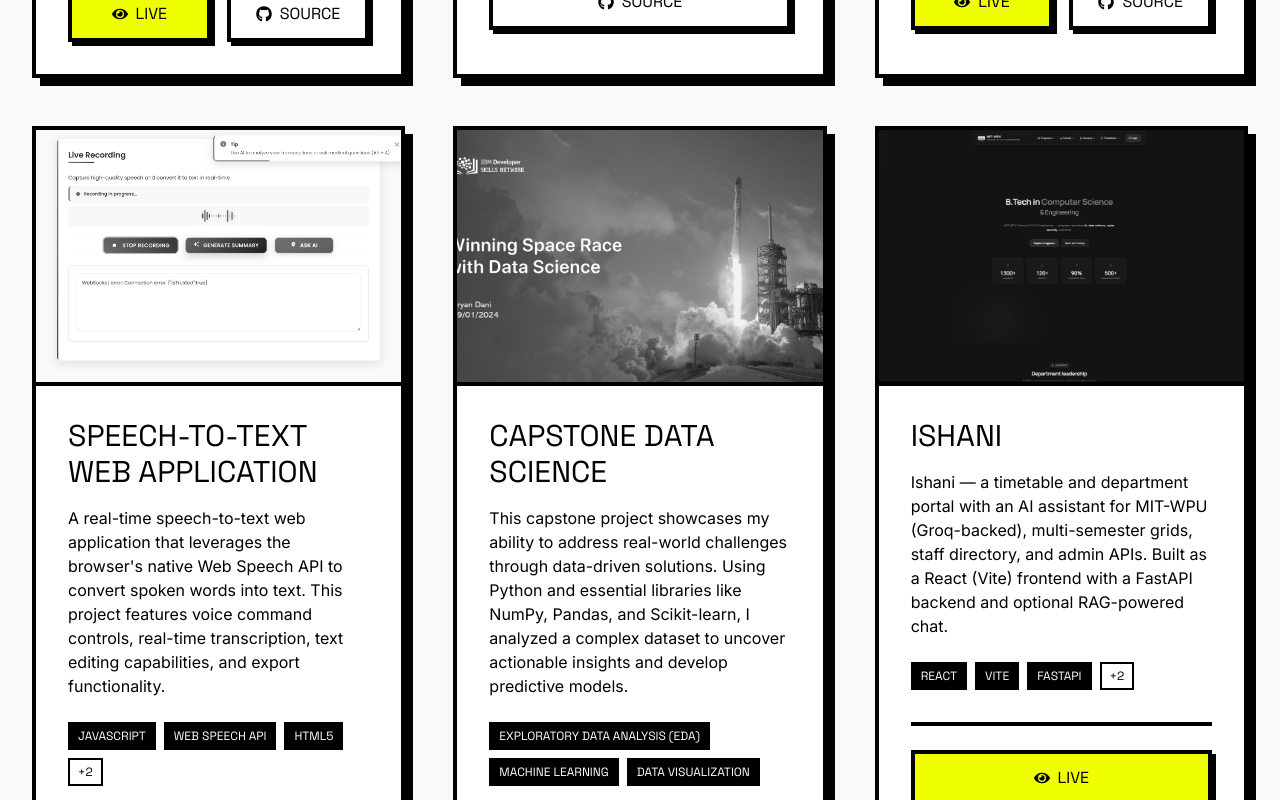
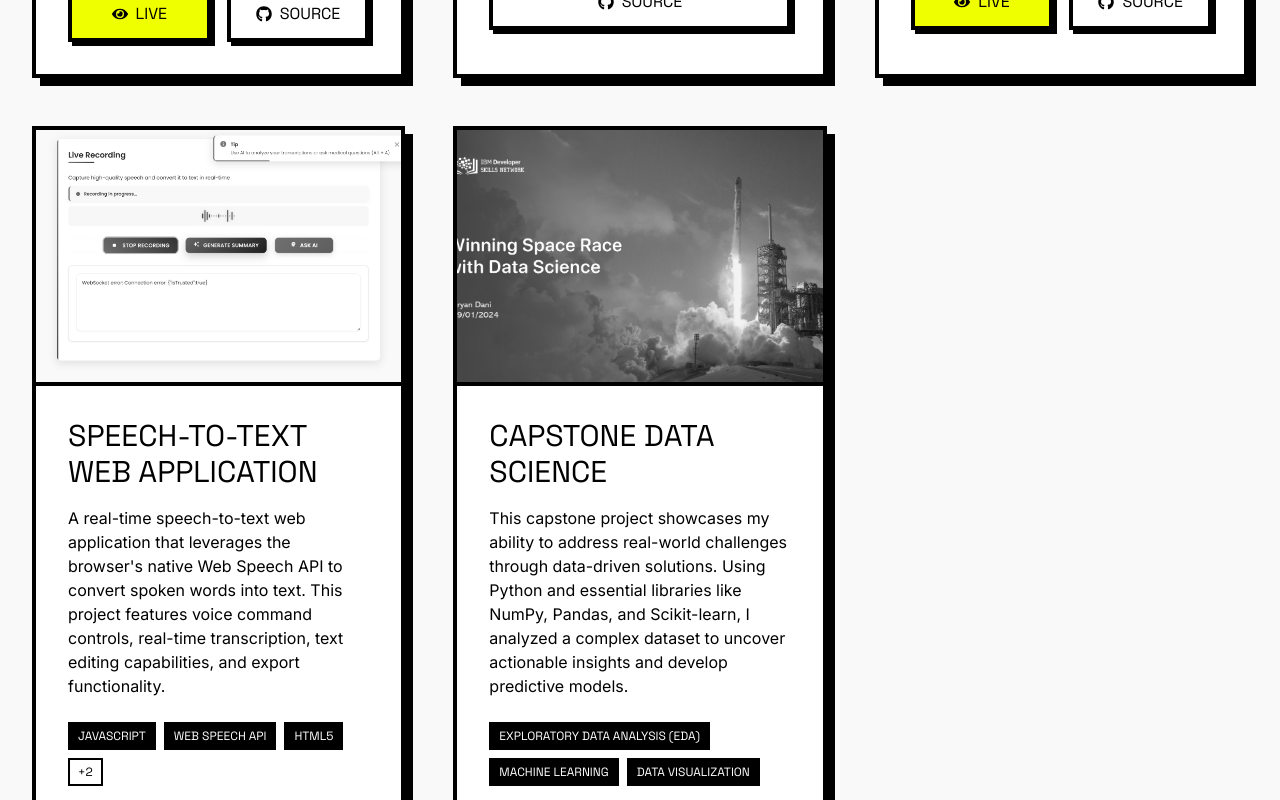
Before and after one commit to aryan-dani/Portfolio, a React (Vite) app in the folder frontend/: page /projects in a window 1280 px wide. Shown: the part 3900-4700 px from the top of the page. Built offline with nearby package versions, Linux system fonts and the light colour scheme.

Commit message:
feat: remove Ishani project entry from projects data

```diff
--- a/frontend/src/data/projects.js
+++ b/frontend/src/data/projects.js
@@ -203,18 +203,6 @@ export const projects = [
       github: "https://github.com/aryan-dani/Capstone_ds",
     },
   },
-  {
-    id: 14,
-    title: "Ishani",
-    category: "web-dev",
-    year: "2026",
-    description: `Ishani — a timetable and department portal with an AI assistant for MIT-WPU (Groq-backed), multi-semester grids, staff directory, and admin APIs. Built as a React (Vite) frontend with a FastAPI backend and optional RAG-powered chat.`,
-    image: "/Images/Projects/Ishani.jpg",
-    tags: ["React", "Vite", "FastAPI", "Groq", "AI"],
-    links: {
-      preview: "https://miniproject-aies.pages.dev/",
-    },
-  },
 ];
 
 export const projectCategories = [
```
